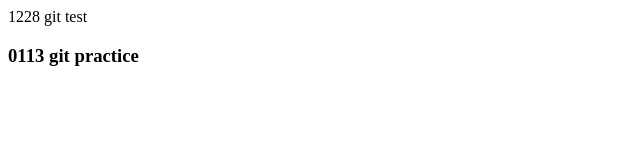
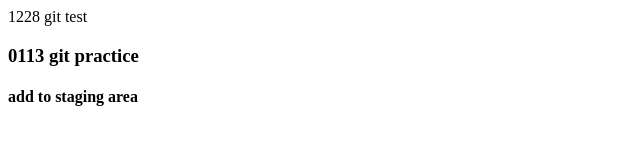
Before and after one commit to lina-lin/1228-1, a plain HTML site: page index.html in a window 1280 px wide. Shown: the whole page, without its empty margins (0-640 px from the left). Drawn offline with Linux system fonts and the light colour scheme.

Commit message:
新增h3 h4

```diff
--- a/index.html
+++ b/index.html
@@ -8,5 +8,6 @@
 	<body>
 		1228 git test
 		<h3>0113 git practice</h3>
+		<h4>add to staging area</h4>
 	</body>
 </html>
```
